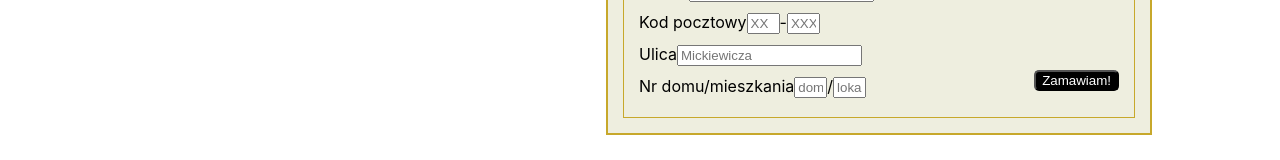
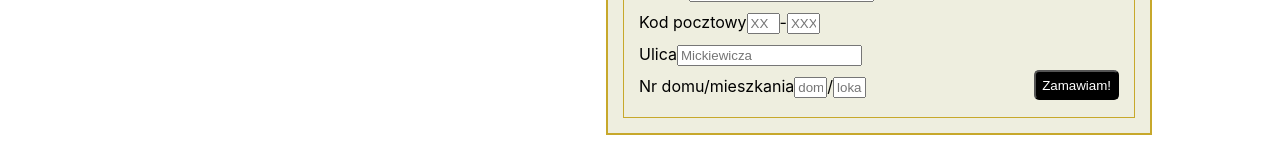
Before and after one commit to MellerB/gentleman, a React (Create React App) app: page /cart in a window 1280 px wide. Shown: the part 479-639 px from the top of the page. Built offline with nearby package versions, Linux system fonts and the light colour scheme.

Commit message:
responssss

```diff
--- a/src/components/CartOrderData.jsx
+++ b/src/components/CartOrderData.jsx
@@ -46,9 +46,11 @@ export default class CartOrderData extends React.Component {
                         <b>Adres:</b> <br />
                         <a>Miasto<input type="text" placeholder="Warszawa" /></a><br/>
                         <a>Kod pocztowy<input onInput={this.checkifDigits} type="text" placeholder="XX" maxlength="2" size="1"/>-<input onInput={this.checkifDigits} type="text" placeholder="XXX" maxlength="3" size="1"/></a><br/>
+
                         <a>Ulica<input type="text" placeholder="Mickiewicza" /></a><br/>
+                        <button onClick={console.log(this.items)} style={{height:"30px",float:"right",backgroundColor: "black",color:"white",borderRadius:"5px"}}>Zamawiam!</button>
                         <a>Nr domu/mieszkania<input onInput={this.checkifDigits} type="text" placeholder="dom" size="1"/>/<input onInput={this.checkifDigits} type="text" placeholder="lokal" size="1" /></a>
-                        <button onClick={console.log(this.items)} style={{float:"right",backgroundColor: "black",color:"white",borderRadius:"5px"}}>Zamawiam!</button>
+
                     </div>
 
                 </div>
--- a/src/components/PurchaseListItem.jsx
+++ b/src/components/PurchaseListItem.jsx
@@ -32,7 +32,7 @@ export default class PurchaseListItem extends React.Component {
         return (
             <div style={{ height: "140px", margin: "10px", border: "solid #C7A82B 2px", backgroundColor: "#eeeedf",display:"flex"}}>
                 <img style={{ float: "left", height: "100%", width: "15%", backgroundColor: "#eeeedf", borderRight: "solid #C7A82B 2px", objectFit: "cover" }} src={item.imageURL} alt="noice whiskey" />
-                <div class="product" style={{ paddingLeft: "5px", float: "left", height: "100%", width: "60%", color: "rgb(143, 86, 100)" }}>
+                <div class="product" style={{ paddingLeft: "5px", float: "left", height: "100%", width: "80%", color: "rgb(143, 86, 100)" }}>
                     <h3>{item.name} </h3>
                     <h4 style={{ margin: "5px" }}>cena za sztukę: {item.price} zł</h4>
                     <h4 style={{ margin: "5px" }}>cena w sumie: <span id="suma">{this.state.count * item.price}</span> zł</h4>
```
